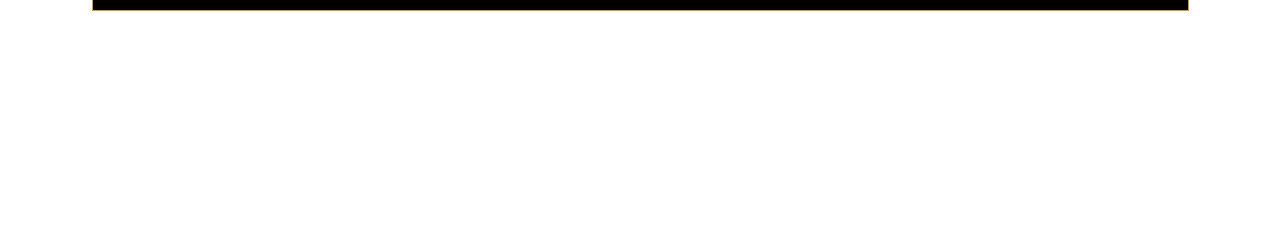
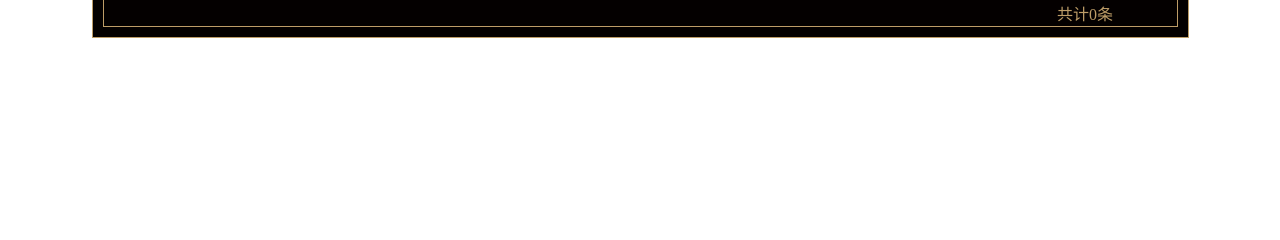
Before and after one commit to kaidong123/Hotelmanagets, a Flask app: page /customer_in in a window 1280 px wide. Shown: the part 334-574 px from the top of the page. Run offline with Flask 2, Linux system fonts and the light colour scheme; some libraries are stand-ins or nearby versions.

Commit message:
在住客人业务处理逻辑

```diff
--- a/app/templates/zaizhu.html
+++ b/app/templates/zaizhu.html
@@ -20,15 +20,43 @@
                     },
                     success: function (data) {
                         console.log(data);
-                        // var html = "";
-                        // for (var i = 1; i <= data.length; i++) {
-                        //     html += "<tr>";
-                        //     html += "<td>" + data[i].uname + "</td>";
-                        //     html += "<td>" + data[i].uname + "</td>";
-                        //     html += "<td>" + data[i].upwd + "</td>";
-                        //     html += "<td>" + data[i].uemail + "</td>";
-                        //     html += "</tr>";
-                        // }
+                        if (data.length < 3){
+                            var html = "";
+                            // for (var i = 0; i < data.length; i++) {
+                                html += "<tr class='tr2'>";
+                                html += "<td>" + 1 + "</td>";
+                                html += "<td>" + data[0].customerName + "</td>";
+                                html += "<td>" + data[0].nativeplace + "</td>";
+                                html += "<td>" + data[0].idcardtype + "</td>";
+                                html += "<td>" + data[0].idcard + "</td>";
+                                html += "<td>" + data[0].address + "</td>";
+                                html += "<td>" + data[0].phone + "</td>";
+                                html += "<td>" + data[1].beginDate+'-'+data[1].endDate + "</td>";
+                                html += "</tr>";
+                            // }
+                            $('#content').html(html);
+                            $('#number').html(1);
+                        }
+                        else {
+                            var html = "";
+                            var count = 0;
+                            for(var i = 0;i <data.length;){
+                                count = count +1;
+                                html += "<tr class='tr2'>";
+                                html += "<td>" + count + "</td>";
+                                html += "<td>" + data[i].customerName + "</td>";
+                                html += "<td>" + data[i].nativeplace + "</td>";
+                                html += "<td>" + data[i].idcardtype + "</td>";
+                                html += "<td>" + data[i].idcard + "</td>";
+                                html += "<td>" + data[i].address + "</td>";
+                                html += "<td>" + data[i].phone + "</td>";
+                                html += "<td>" + data[i+1].beginDate+'-'+data[i+1].endDate + "</td>";
+                                html += "</tr>";
+                                i = i+2;
+                            $('#content').html(html);
+                            }
+                            $('#number').html(count);
+                        }
                     }
                 });
             });
@@ -54,7 +82,7 @@
                 姓&nbsp;&nbsp;&nbsp;&nbsp;名：<input type="text" name="uname" id="user">
                 证件号：<input type='text' name='numberID' id="card">
                 手机号：<input type="tel" name="utel" id="phone">
-                <button type="submit" id="search_select">搜索</button>
+                <button type="button" id="search_select">搜索</button>
             </td>
         </tr>
     </form>
@@ -78,16 +106,18 @@
                 <th>手机号码</th>
                 <th>起止时间</th>
             </tr>
-            <!--<tr class="tr3">-->
-            <!--<td></td>-->
-            <!--<td></td>-->
-            <!--<td></td>-->
-            <!--<td></td>-->
-            <!--<td></td>-->
-            <!--<td></td>-->
-            <!--<td></td>-->
-            <!--<td>共计number条</td>-->
-            <!--</tr>-->
+            <tbody id="content">
+            </tbody>
+            <tr class="tr3">
+            <td></td>
+            <td></td>
+            <td></td>
+            <td></td>
+            <td></td>
+            <td></td>
+            <td></td>
+            <td>共计<span id="number">0</span>条</td>
+            </tr>
         </table>
     </div>
 </div>
```
